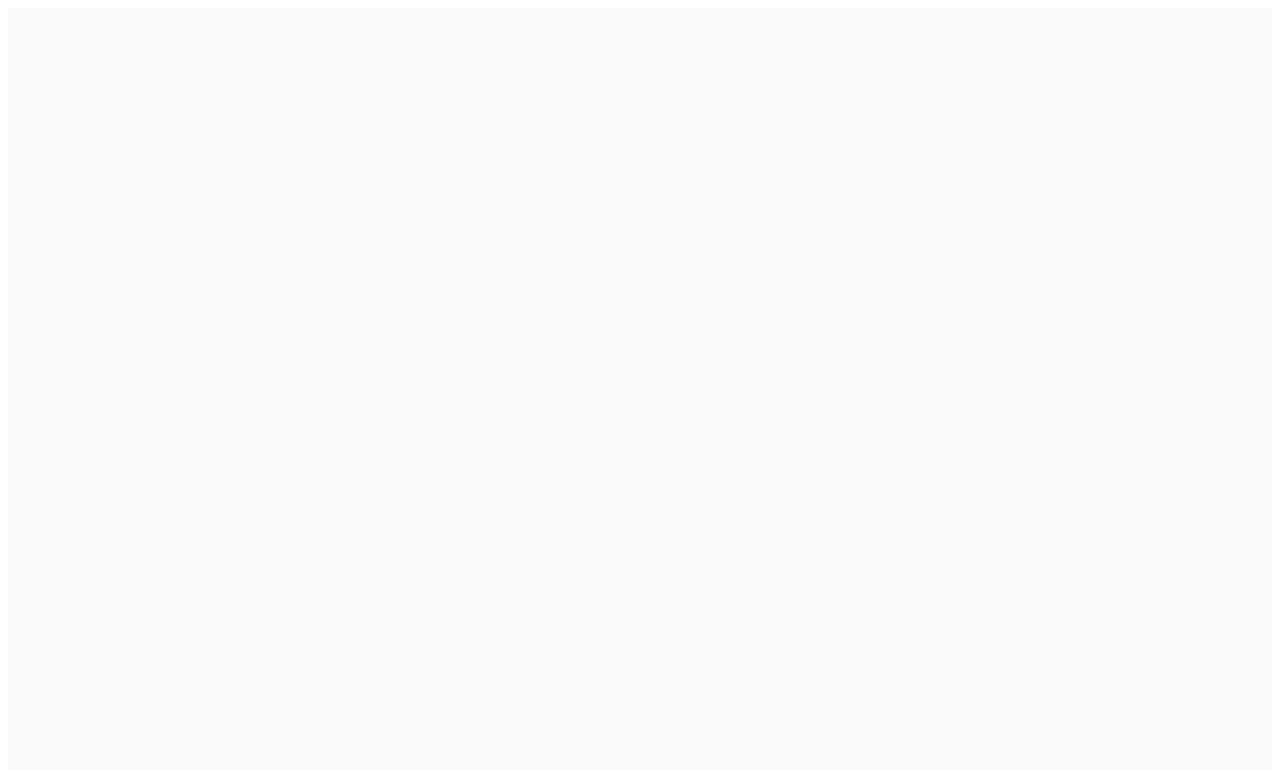
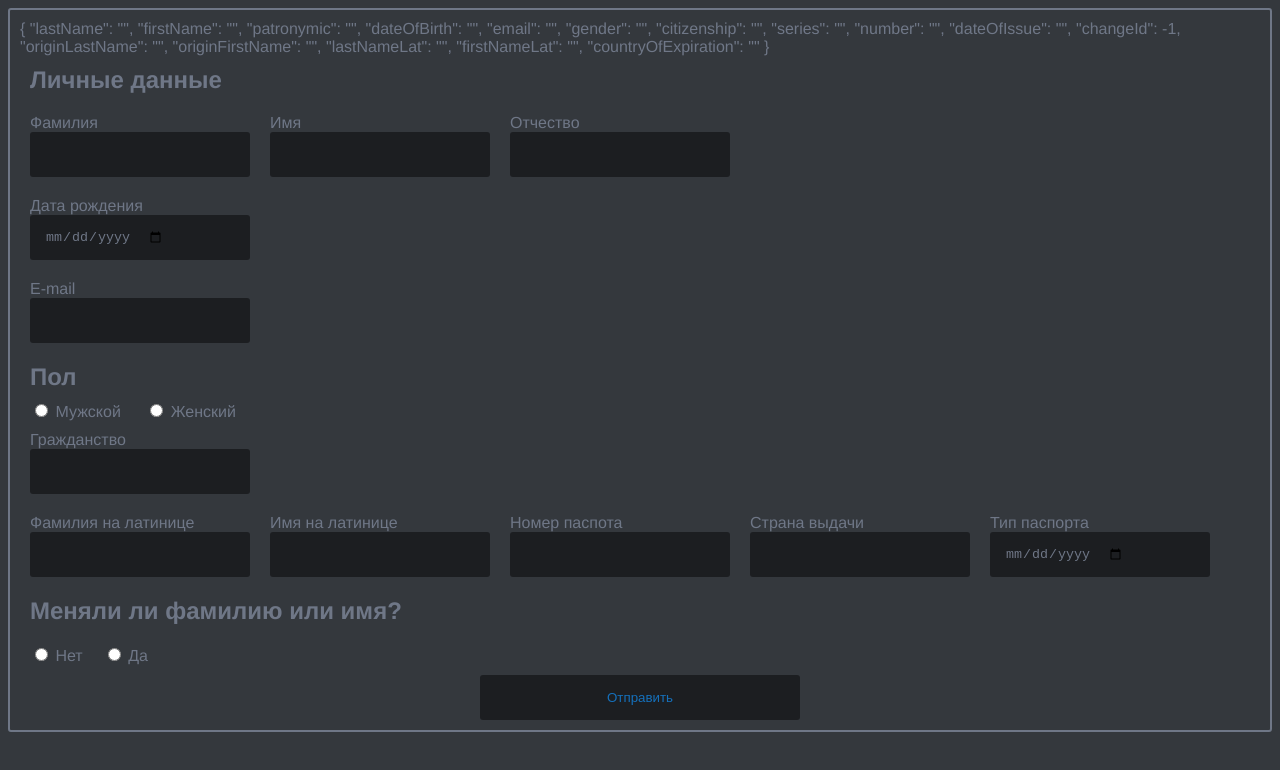
Before and after one commit to ozon-edu-vue-2021/required-task-4-DenKrylov, a Vue app: page / in a window 1280 px wide. Shown: the top 770 px of the page. Built offline with nearby package versions, Linux system fonts and the light colour scheme.

Commit message:
made the main part

```diff
--- a/package.json
+++ b/package.json
@@ -1,5 +1,5 @@
 {
-  "name": "map-start-layout",
+  "name": "Denis_Krylov",
   "version": "0.1.0",
   "private": true,
   "scripts": {
@@ -10,6 +10,7 @@
   "dependencies": {
     "core-js": "^3.6.5",
     "vue": "^2.6.11",
+    "vue-click-outside": "^1.1.0",
     "vue-svg-loader": "^0.16.0",
     "vuedraggable": "^2.24.3"
   },
--- a/src/App.vue
+++ b/src/App.vue
@@ -17,20 +17,25 @@
 
 <style>
 #app {
+  display: flex;
+  flex-direction: column;
+  justify-content: center;
   font-family: Avenir, Helvetica, Arial, sans-serif;
-  color: #2c3e50;
-  background-color: #fafafa;
-  padding: 24px;
+  color: rgb(255, 255, 255);
   box-sizing: border-box;
 }
-
-html,
-body,
-#app {
-  height: 100%;
-}
-
 * {
   box-sizing: border-box;
 }
+*::selection {
+  background: rgb(111, 119, 135);
+  color: rgb(28, 30, 33);
+}
+body {
+  display: flex;
+  justify-content: center;
+  height: 100%;
+  background: rgb(52, 56, 61);
+}
+
 </style>
--- a/src/components/Form.vue
+++ b/src/components/Form.vue
@@ -1,17 +1,305 @@
 <template>
-  <div class="form"></div>
+  <div class="form">
+    <div class="row">
+        {{ formData }}
+    </div>
+    <div class="personalData">
+      <h2>Личные данные</h2>
+      <div class="row">
+        <label>
+          Фамилия
+          <input class="input-text" type="text" v-model="formData.lastName" />
+        </label>
+        <label>
+          Имя
+          <input class="input-text" type="text" v-model="formData.firstName" />
+        </label>
+        <label>
+          Отчество
+          <input class="input-text" type="text" v-model="formData.patronymic" />
+        </label>
+      </div>
+      <div class="row">
+        <label>
+          Дата рождения
+          <input class="input-text" type="date" v-model="formData.dateOfBirth" />
+        </label>
+      </div>
+      <div class="row">
+        <label>
+          E-mail
+          <input class="input-text" type="email" v-model="formData.email" />
+        </label>
+      </div>
+    </div>
+    <div class="gender">
+      <h2>Пол</h2>
+      <label>
+        <input type="radio" name="gender" v-model="formData.gender" value="man" />
+        Мужской
+      </label>
+      <label>
+        <input type="radio" name="gender" v-model="formData.gender" value="woman" />
+        Женский
+      </label>
+    </div>
+    <div class="passportData">
+      <div class="row"
+        v-click-outside="hideDropdown"
+      >
+        <label>
+          Гражданство
+          <input
+            class="input-text" type="text"
+            v-model="formData.citizenship"
+            @focus="isDropdownOpenContry = true"
+            @keydown.enter="hideDropdown(1)"
+          />
+          <div
+            v-if="isDropdownOpenContry"
+          >
+            <ul
+              class="list-country"
+              v-if="allCitizens.length"
+            >
+              <li
+                v-for="country in allCitizens"
+                :key="country.id"
+                @click="onCountryClicked(1, country.nationality)"
+              >
+                {{ country.nationality }}
+              </li>
+            </ul>
+              <div v-else>Отсутсвует соединение с сервером</div>
+          </div>
+        </label>
+      </div>
+      <div
+        class="row"
+        v-if="formData.citizenship == 'Russia'"
+      >
+        <label>
+          Серия паспорта
+          <input class="input-text" type="text" v-model="formData.series" />
+        </label>
+        <label>
+          Номер паспота
+          <input class="input-text" type="text" v-model="formData.number" />
+        </label>
+        <label>
+          Дата выдачи
+          <input class="input-text" type="date" v-model="formData.dateOfIssue" />
+        </label>
+      </div>
+      <div
+        class="row"
+        v-else
+      >
+        <div class="row">
+          <label>
+            Фамилия на латинице
+            <input class="input-text" type="text" v-model="formData.lastNameLat" />
+          </label>
+          <label>
+            Имя на латинице
+            <input class="input-text" type="text" v-model="formData.firstNameLat" />
+          </label>
+        </div>
+        <div class="row">
+          <label>
+            Номер паспота
+            <input class="input-text" type="text" v-model="formData.number" />
+          </label>
+          <label>
+            Страна выдачи
+            <input
+            class="input-text" type="text"
+            v-model="formData.countryOfExpiration"
+            @focus="isDropdownOpenExpiration = true"
+            @keydown.enter="hideDropdown(2)"
+          />
+          <div
+            v-if="isDropdownOpenExpiration"
+          >
+            <ul
+              class="list-country"
+              v-if="allCitizens.length"
+            >
+              <li
+                v-for="country in allCitizens"
+                :key="country.id"
+                @click="onCountryClicked(2, country.nationality)"
+              >
+                {{ country.nationality }}
+              </li>
+            </ul>
+            <div v-else>Отсутсвует соединение с сервером</div>
+          </div>
+          </label>
+          <label>
+            Тип паспорта
+            <input class="input-text" type="date" v-model="formData.dateOfIssue" />
+          </label>
+        </div>
+      </div>
+    </div>
+    <div class="changeId">
+      <h2>Меняли ли фамилию или имя?</h2>
+      <div class="row">
+        <label>
+          <input class="input-radio" type="radio" name="changeId" v-model="formData.changeId" value="0" />
+          Нет
+        </label>
+        <label>
+          <input class="input-radio" type="radio" name="changeId" v-model="formData.changeId" value="1" />
+          Да
+        </label>
+      </div>
+      <div
+        class="row"
+        v-if="formData.changeId == 1"
+      >
+        <label>Фамилия
+          <input class="input-text" type="text" v-model="formData.originLastName" />
+        </label>
+        <label>Имя
+          <input class="input-text" type="text" v-model="formData.originFirstName" />
+        </label>
+      </div>
+    </div>
+    <div class="row row-button">
+      <button class="button" @click="formSubmit">Отправить</button>
+    </div>
+  </div>
 </template>
 
 <script>
+import ClickOutside from "vue-click-outside";
+import citizenships from "@/assets/data/citizenships.json";
+
 export default {
+  directives: {
+    ClickOutside,
+  },
   data() {
-    return {};
+    return {
+      formData: {
+        lastName: "",
+        firstName: "",
+        patronymic: "",
+        dateOfBirth: "",
+        email: "",
+        gender: "",
+        citizenship: "",
+        series: "",
+        number: "",
+        dateOfIssue: "",
+        changeId: -1,
+        originLastName: "",
+        originFirstName: "",
+        lastNameLat: "",
+        firstNameLat: "",
+        countryOfExpiration: "",
+      },
+      isDropdownOpenContry: false,
+      isDropdownOpenExpiration: false,
+      allCitizens: citizenships,
+    };
   },
-  methods: {},
+  methods: {
+    hideDropdown(num) {
+      if(num == 1) {
+        this.isDropdownOpenContry = false;
+      } else if(num == 2) {
+        this. isDropdownOpenExpiration = false;
+      }
+    },
+    onCountryClicked(num, selectedCountry) {
+      if(num == 1) {
+        this.formData.citizenship = selectedCountry;
+      } else if(num == 2) {
+        this.formData.countryOfExpiration = selectedCountry;
+      }
+      this.hideDropdown(num);
+    },
+    formSubmit() {
+      console.log("update", this.formData);
+    }
+  },
 };
 </script>
 
 <style scoped>
+
 .form {
+  display: flex;
+  flex-direction: column;
+  padding: 10px;
+  color: rgb(111, 119, 135);
+  border: 2px solid rgb(111, 119, 135);
+  border-radius: 3px;
+}
+.row {
+  display: flex;
+}
+.input-text {
+  padding: 5px 15px;
+  background: rgb(28, 30, 33);
+  color: rgb(111, 119, 135);
+  height: 45px;
+  width: 220px;
+  border: none;
+  border-radius: 3px;
+  outline:none;
+}
+h2 {
+  margin: 10px;
+}
+label {
+  margin: 10px;
+}
+label .input-text{
+  display: flex;
+}
+.form input:focus {
+  color: rgb(255, 255, 255);
+}
+.form button {
+  height: 45px;
+  width: 320px;
+  background: rgb(28, 30, 33);
+  color: rgb(21, 112, 187);
+  border: none;
+  border-radius: 3px;
+}
+.form button:hover {
+  cursor: pointer;
+}
+.list-country {
+  height: 400px;
+  background-color: rgb(28, 30, 33);
+  border-radius: 3px;
+  padding: 10px;
+  text-overflow: ellipsis;
+  overflow: hidden;
+}
+.list-country li {
+  height: 45px;
+  list-style-type: none;
+  cursor: pointer;
+  display: flex;
+  align-items: center;
+}
+.row-button {
+  justify-content: center;
 }
 </style>
+
+// if(phone) {
+// 			let re = /\+7\s\(\d{3}\)\s\d{3}-\d{2}-\d{2}/;
+// 			this.state.phone = re.test(phone);
+// 		}
+// 		if(email) {
+// 			let re = /[a-z0-9!#$%&'*+/=?^_`{|}~-]+(?:\.[a-z0-9!#$%&'*+/=?^_`{|}~-]+)*@(?:[a-z0-9](?:[a-z0-9-]*[a-z0-9])?\.)+[a-z0-9](?:[a-z0-9-]*[a-z0-9])?/;
+// 			this.state.email = re.test(String(email).toLowerCase());
+// 		}
```
Also changed, not shown: 1 other file (tests, documents, lock files or other folders).
